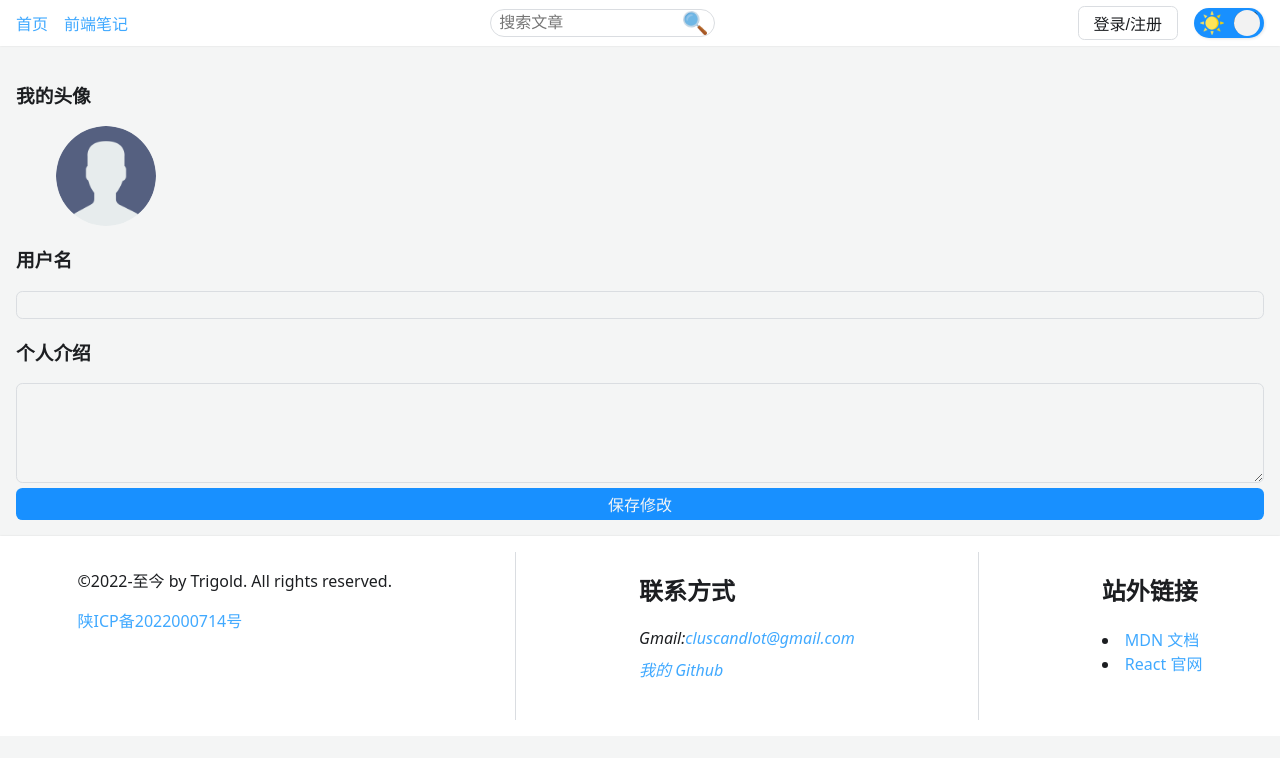
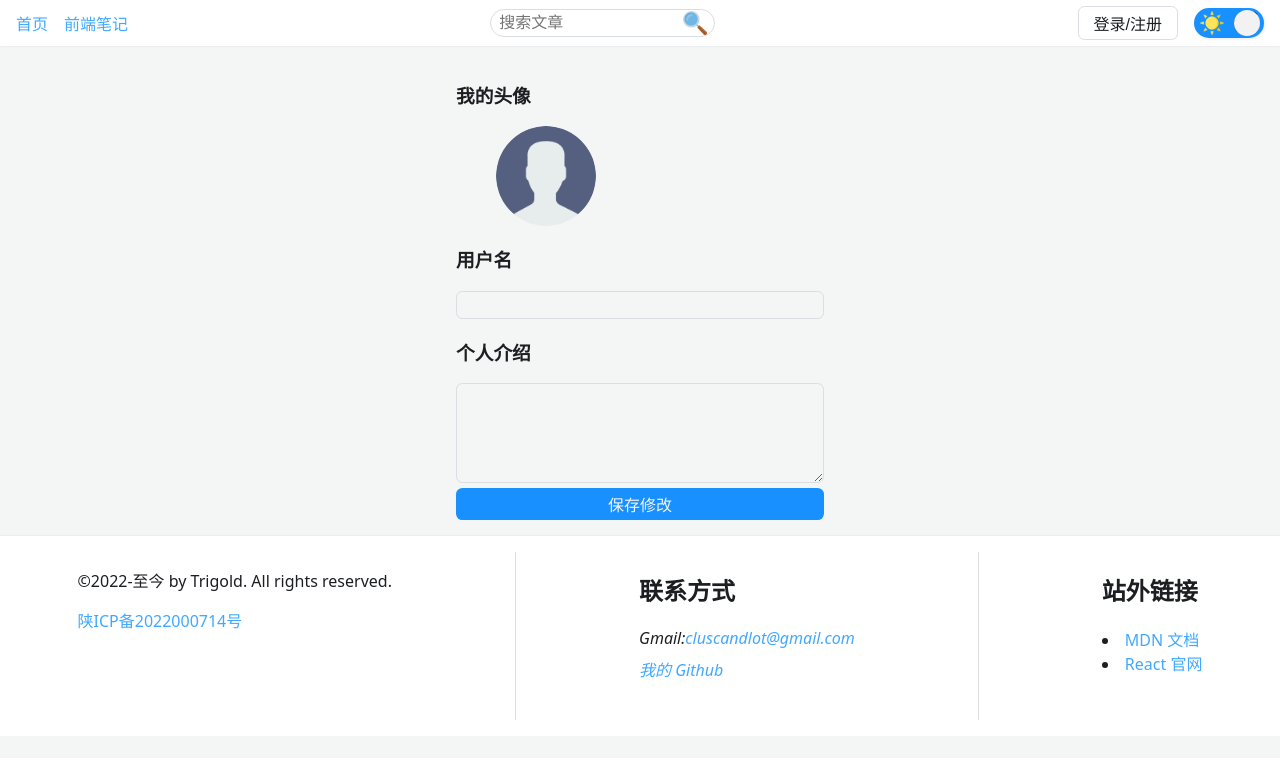
Before and after one commit to young-trigold/blog, a React (Vite) app in the folder apps/web/: page /users/1 in a window 1280 px wide. Shown: the top 758 px of the page. Built offline with nearby package versions, Linux system fonts and the light colour scheme.

Commit message:
style: 用户主页

```diff
--- a/apps/web/src/pages/User/components/UserInfoPanel/indext.tsx
+++ b/apps/web/src/pages/User/components/UserInfoPanel/indext.tsx
@@ -9,6 +9,8 @@ import styled from 'styled-components';
 
 const StyledUserInfoPanel = styled.form`
 	padding: 1em;
+  margin: 0 auto;
+  max-width: 400px;
 `;
 
 const StyledAvatar = styled.figure`
--- a/apps/web/src/pages/User/index.tsx
+++ b/apps/web/src/pages/User/index.tsx
@@ -24,7 +24,7 @@ const UserPage = () => {
 		<StyledUserPage>
 			<Header />
 			<StyledContentContainer>
-				<UserInfoPanel />
+        <UserInfoPanel />
 				<Footer />
 			</StyledContentContainer>
 		</StyledUserPage>
```
